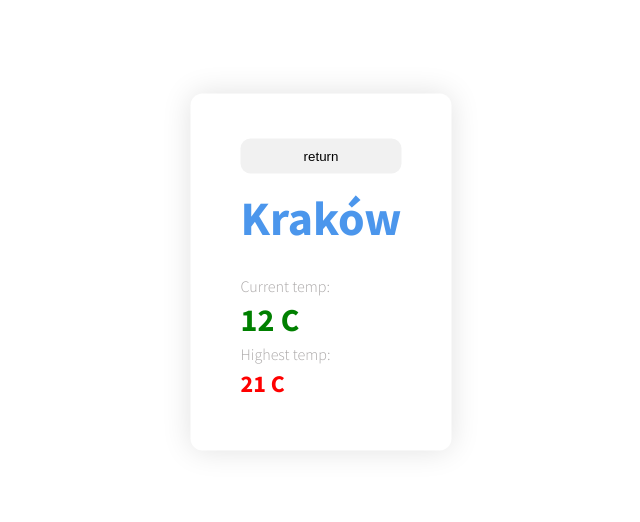
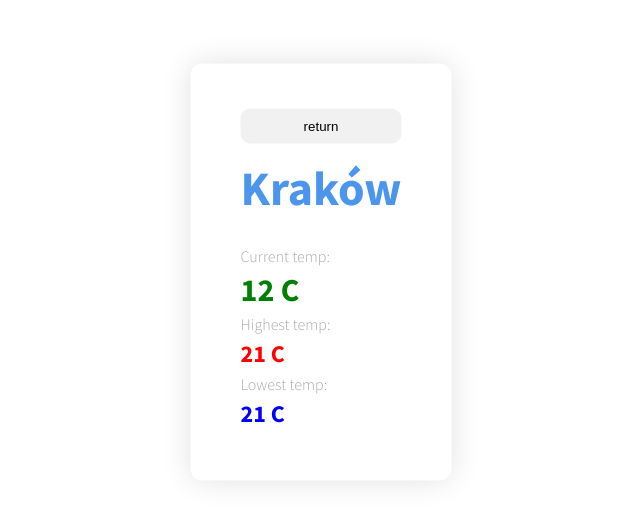
Before and after one commit to kacwojdev/weatherapp, a plain HTML site: page index.html in a window 1280 px wide. Shown: the part 128-650 px from the top of the page, without its empty margins (319-959 px from the left). Drawn offline with Linux system fonts and the light colour scheme.

Commit message:
Added lowest temp label

```diff
--- a/index.html
+++ b/index.html
@@ -32,11 +32,12 @@
                 <div class="weather-info__temperatures">
                     Current temp:<h2 id="weatherCurrentTemp">12 C</h2>
                    Highest temp: <p id="weatherMaxTemp">21 C</p>
+                   Lowest temp: <p id="weatherMinTemp">21 C</p>
                 </div>
             </div>
         </section>
     </main>
 
-    <script src="src/main.js"></script>
+    <script type="module" src="src/main.js"></script>
 </body>
 </html>
```
